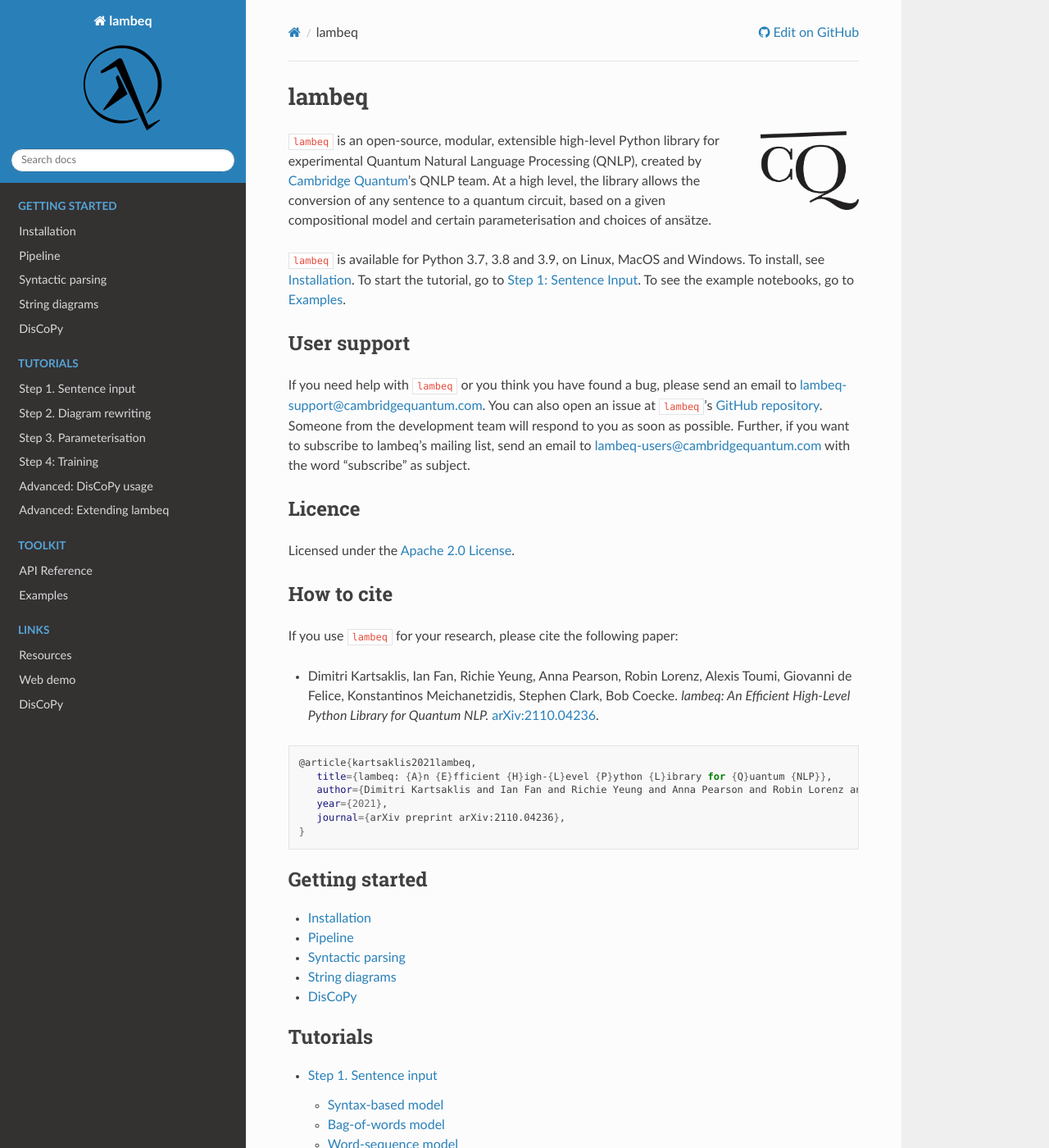
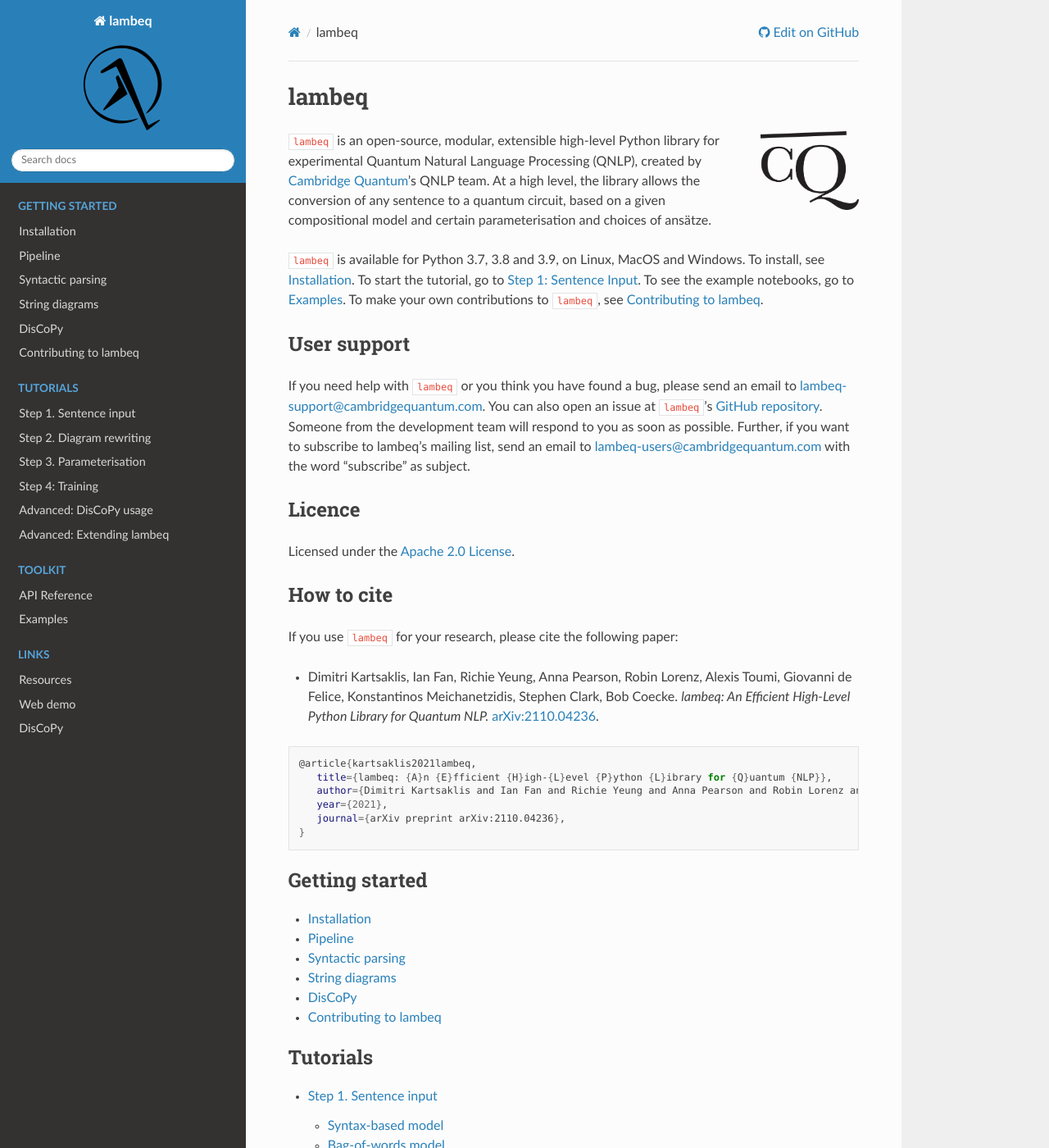
Before and after one commit to CQCL/lambeq, a Sphinx documentation site: the page built from docs/index.rst, in a window 1280 px wide and 1400 px high. Shown: the whole window at 82% size. Built offline with Sphinx 7.4.7 and the Read the Docs theme 2.0.0, drawn with Linux system fonts in a browser that asks for light colours; the version number could not be read and is left out.

Commit message:
Adding a CONTRIBUTING file (#55)
* Contributing.md

* Minor fixes

* Add references

* Minor fix

* Fix link to tutorial

* Ian's comments

* Richie's comments

* Change file form to rst

* Add note for type annotations

* Add link to advanced tutorial

* Modifications in readme

* Minor edit

* Some restructuring

* Fix links

Co-authored-by: Dimitri Kartsaklis <dimitri.kartsaklis@cambridgequantum.com>

```diff
--- a/docs/index.rst
+++ b/docs/index.rst
@@ -7,7 +7,7 @@ lambeq
 
 ``lambeq`` is an open-source, modular, extensible high-level Python library for experimental Quantum Natural Language Processing (QNLP), created by `Cambridge Quantum <https://cambridgequantum.com>`_'s QNLP team. At a high level, the library allows the conversion of any sentence to a quantum circuit, based on a given compositional model and certain parameterisation and choices of ansätze.
 
-``lambeq`` is available for Python 3.7, 3.8 and 3.9, on Linux, MacOS and Windows. To install, see :ref:`sec-installation`. To start the tutorial, go to `Step 1: Sentence Input <tutorials/sentence-input.ipynb>`_. To see the example notebooks, go to :ref:`sec-examples`.
+``lambeq`` is available for Python 3.7, 3.8 and 3.9, on Linux, MacOS and Windows. To install, see :ref:`sec-installation`. To start the tutorial, go to `Step 1: Sentence Input <tutorials/sentence-input.ipynb>`_. To see the example notebooks, go to :ref:`sec-examples`. To make your own contributions to ``lambeq``, see :ref:`sec-contributing`.
 
 User support
 ------------
@@ -43,6 +43,7 @@ If you use ``lambeq`` for your research, please cite the following paper:
    parsing
    string_diagrams
    discopy
+   CONTRIBUTING
 
 .. toctree::
    :caption: Tutorials
```
Also changed, not shown: README.md (+2 -1 lines), docs/CONTRIBUTING.rst (added, +43 -0 lines), docs/tutorials/extend-lambeq.ipynb.
